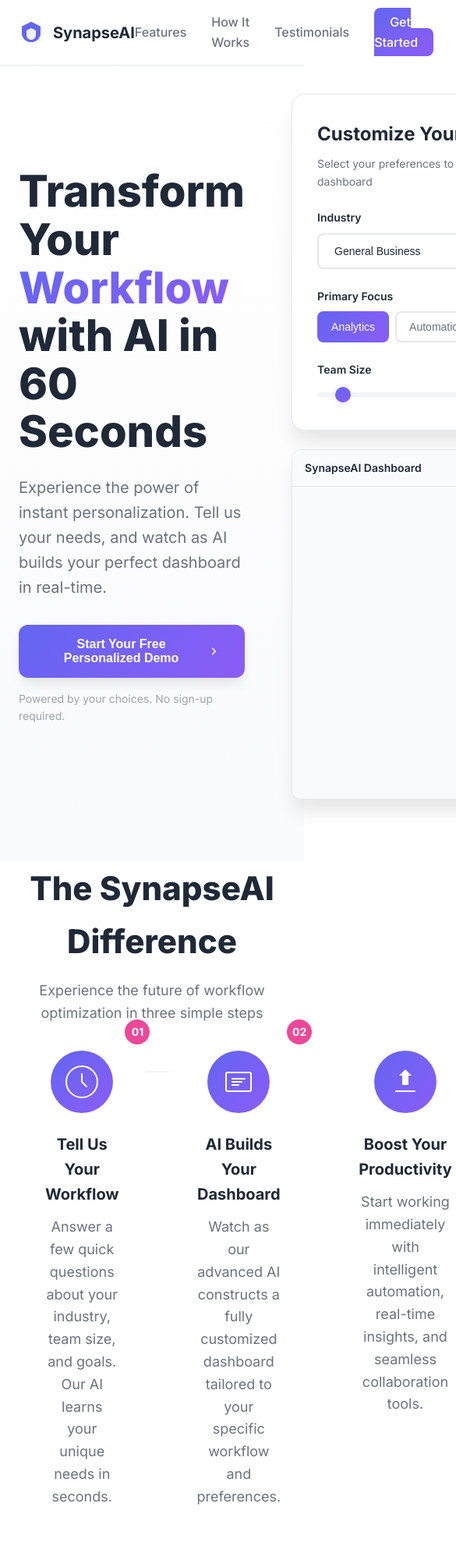
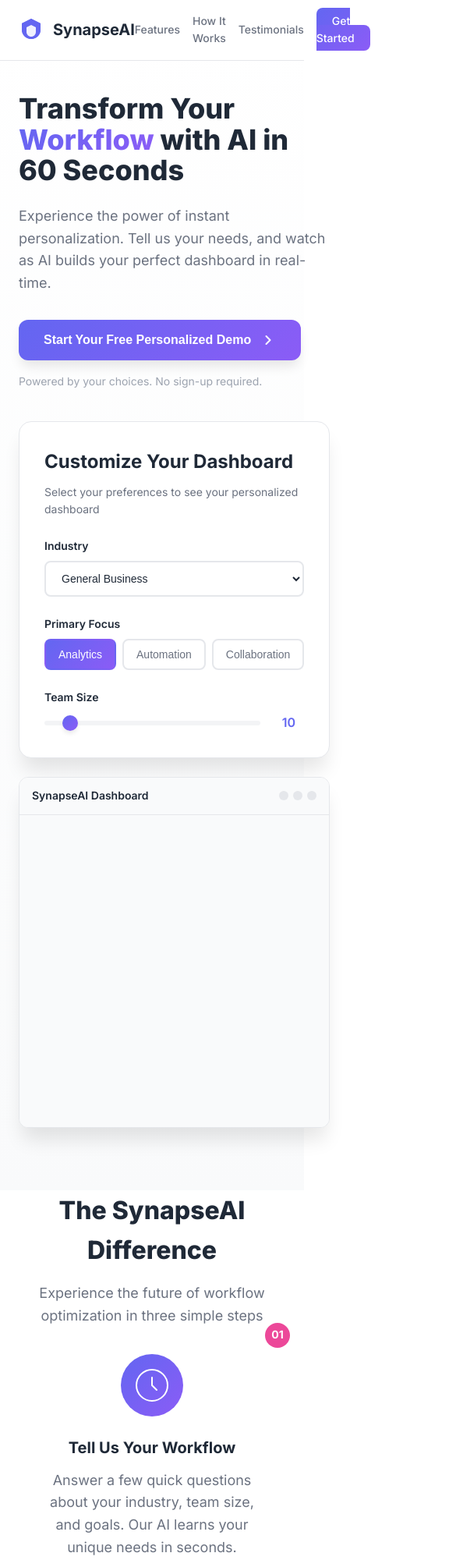
Before and after one commit to danishhly/SynapseAI, a website built with Vite: page index.html in a window 390 px wide. Shown: the top 2000 px of the page at 78% size, 585 px wide, since content can reach past the window. Built offline with nearby package versions, Linux system fonts and the light colour scheme.

Commit message:
feat: * Responsive Design: Tablet/Small Laptop (Max 1024px)

```diff
--- a/styles.css
+++ b/styles.css
@@ -1245,3 +1245,74 @@
     color: rgba(255, 255, 255, 0.7);
     font-size: 14px;
 }
+
+/* Responsive Design: Tablet/Small Laptop (Max 1024px) */
+@media (max-width: 1024px) {
+    /* Consolidate single-column layouts */
+    .hero-content,
+    .features-grid,
+    .testimonials-grid {
+        grid-template-columns: 1fr;
+    }
+
+    .hero-content {
+        gap: 40px;
+    }
+
+    /* Change steps to 2 columns */
+    .steps-container {
+        grid-template-columns: repeat(2, 1fr);
+    }
+
+    /* Hide decorative element for smaller layout */
+    .steps-container::before {
+        display: none;
+    }
+
+    /* Footer goes to 2 columns */
+    .footer-content {
+        grid-template-columns: 1fr 1fr;
+        gap: 32px;
+    }
+}
+
+/* Responsive Design: Mobile (Max 768px) */
+@media (max-width: 768px) {
+    /* Use REMs for better accessibility/scaling */
+    .hero-headline {
+        font-size: 2.25rem; /* 36px */
+    }
+    .hero-subheadline {
+        font-size: 1.125rem; /* 18px */
+    }
+
+    /* Consolidate heading size reduction */
+    .section-header h2,
+    .cta-content h2 {
+        font-size: 2rem; /* 32px */
+    }
+
+    /* Tighten navigation */
+    .nav-links {
+        gap: 16px;
+        font-size: 0.875rem; /* 14px */
+    }
+
+    /* Collapse steps and footer to single column */
+    .steps-container,
+    .footer-content {
+        grid-template-columns: 1fr;
+    }
+
+    /* Stack CTA buttons vertically */
+    .cta-buttons {
+        flex-direction: column;
+    }
+
+    /* Make stacked buttons full width */
+    .cta-primary.large,
+    .cta-secondary.large {
+        width: 100%;
+        justify-content: center;
+    }
+}
```
